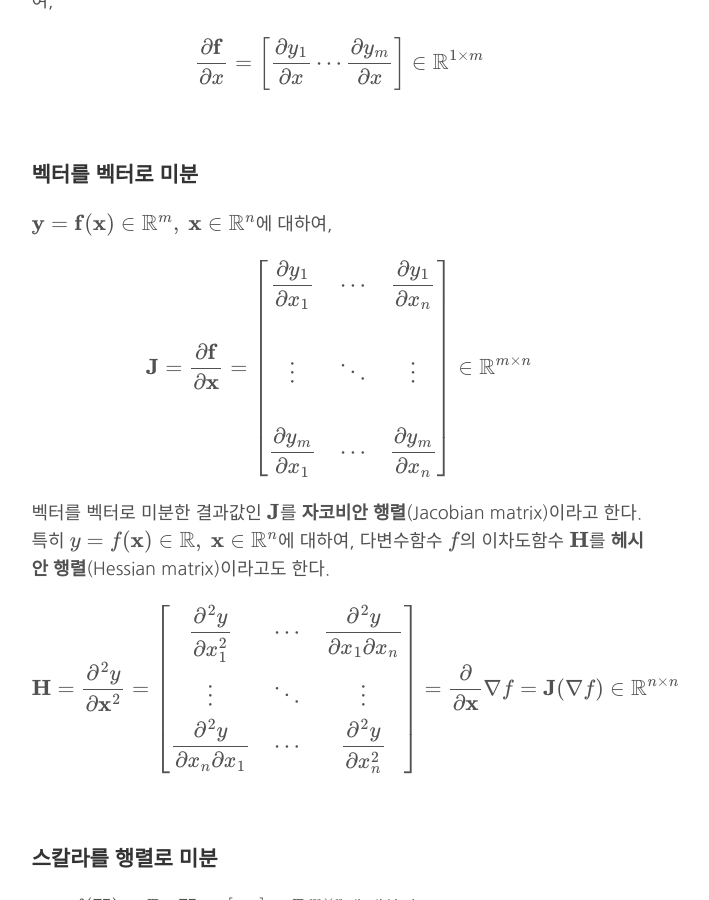
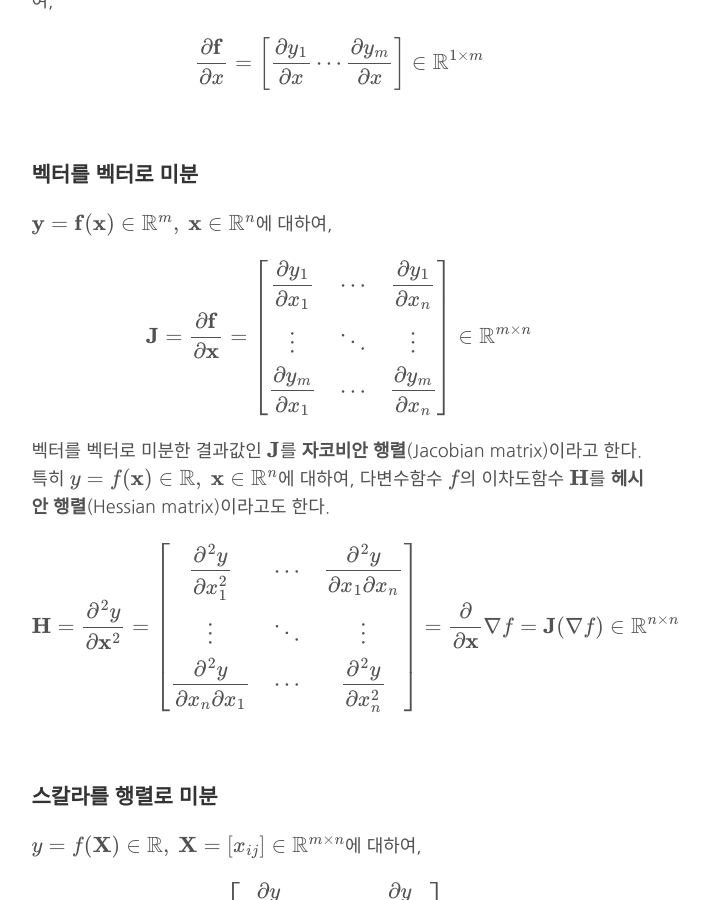
Before and after one commit to gem763/gem763.github.io, a Jekyll site: the page built from _posts/2017-08-23-linear-algebra-basic.md, in a window 1280 px wide and 900 px high, scrolled down 2799 px. Shown: the whole window, without its empty margins (301-1010 px from the left). Built offline with Jekyll 4.4.1, drawn with Linux system fonts in a browser that asks for light colours; formulas are drawn with MathJax 3; comment, search, counter and statistics services are not loaded.

Commit message:
Uploaded by https://stackedit.io/

```diff
--- a/_posts/2017-08-23-linear-algebra-basic.md
+++ b/_posts/2017-08-23-linear-algebra-basic.md
@@ -143,8 +143,8 @@ $\mathbf{y} = \mathbf{f}(\mathbf{x}) \in \mathbb{R}^m, ~ \mathbf{x} \in \mathbb{
 $$
 \mathbf{J} = \frac{\partial \mathbf{f}}{\partial \mathbf{x}} =
 \begin{bmatrix}
-\dfrac{\partial y_1}{\partial x_1} & \cdots & \dfrac{\partial y_1}{\partial x_n} \\\\
-\vdots & \ddots & \vdots \\\\
+\dfrac{\partial y_1}{\partial x_1} & \cdots & \dfrac{\partial y_1}{\partial x_n} \\
+\vdots & \ddots & \vdots \\
 \dfrac{\partial y_m}{\partial x_1} & \cdots & \dfrac{\partial y_m}{\partial x_n}
 \end{bmatrix} \in \mathbb{R}^{m \times n}
 $$
```
